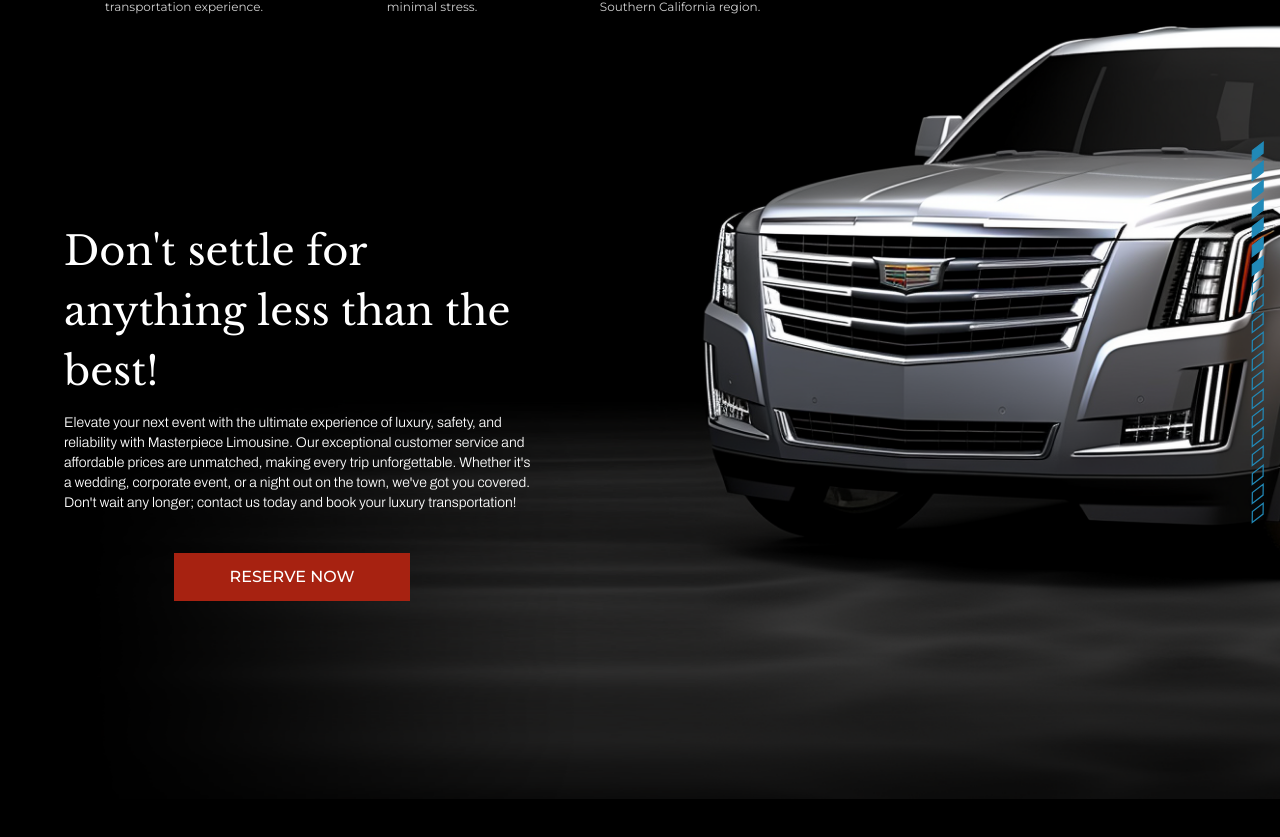
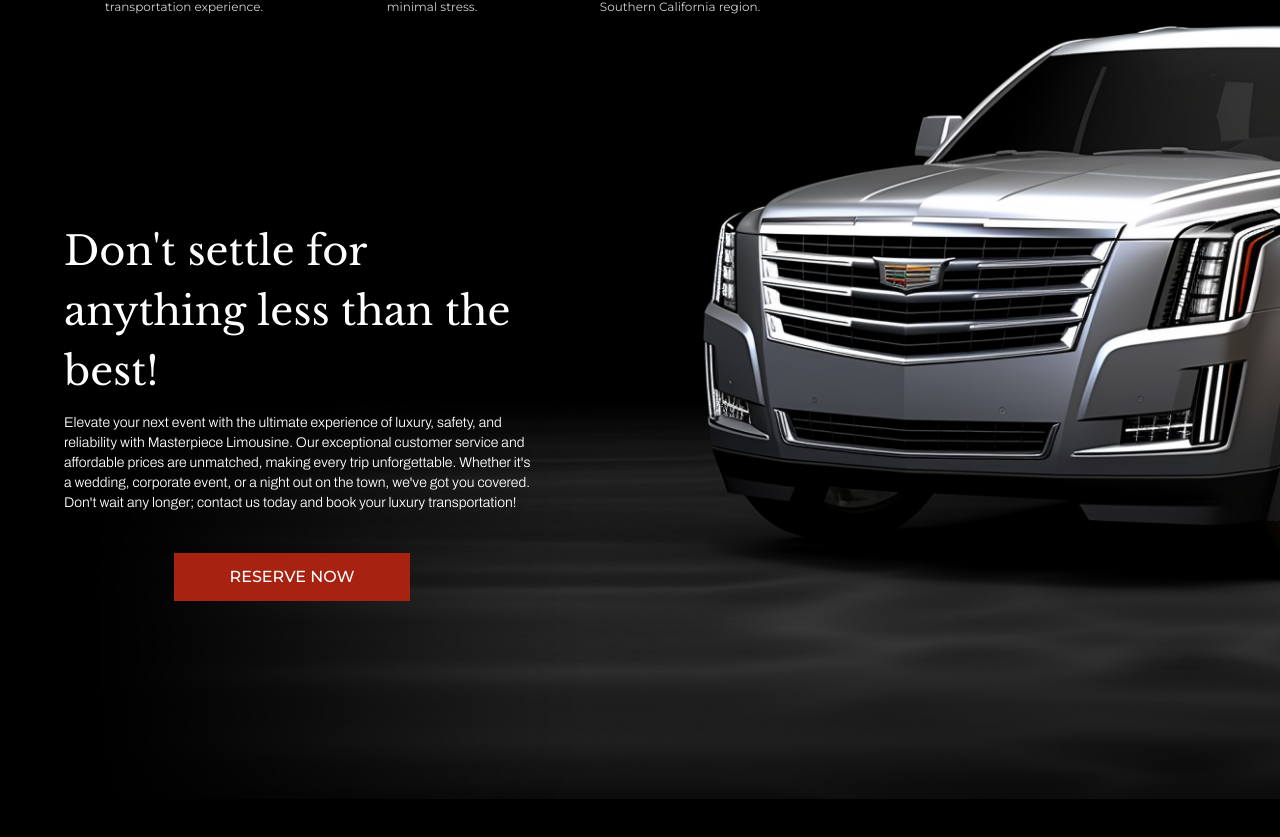
Before and after one commit to osmanaziz11/limo-dev, a Next.js app: page / in a window 1280 px wide. Shown: the part 1293-2130 px from the top of the page. Built offline with nearby package versions, Linux system fonts and the light colour scheme.

Commit message:
chore: home done

```diff
--- a/src/app/page.js
+++ b/src/app/page.js
@@ -27,7 +27,7 @@ function Home() {
         <CustomerService />
         <Polygons
           active={6}
-          classes={`absolute 2lg:right-4 sm:right-5 xxs:right-3 right-1  3xxlg:top-[50%] xl:top-[53%] 2lg:top-[58%] smMd:top-[60%] sm:top-[61%] xs:top-[65%] top-[68%] translate-y-[-50%] z-[2]  flex flex-col`}
+          classes={`absolute 2lg:right-4 sm:right-5 xxs:right-3 right-1  3xxlg:top-[50%] xl:top-[53%] 2lg:top-[58%] smMd:top-[60%] sm:top-[61%] xs:top-[65%] top-[68%] translate-y-[-50%] z-[2]  flex flex-col  md:hidden`}
         />
       </div>
 
--- a/src/components/common/Polygons.js
+++ b/src/components/common/Polygons.js
@@ -3,7 +3,7 @@ import React from "react";
 function Polygon({ isActive = false, top }) {
   return (
     <div
-      className={`relative h-[10px] xs:h-[11.5px]  sm:h-[14px] smMd:h-[18px] 2lg:h-[22px]  xxlg:h-[24px] 3xxlg:h-[34px] `}
+      className={`relative h-[10px] xs:h-[11.5px]  sm:h-[14px] md:hidden smMd:h-[18px] lg:block 2lg:h-[22px] xxlg:h-[24px] 3xxlg:h-[34px]`}
       style={{ top: `-${top}px` }}
     >
       <svg
--- a/src/style/global.css
+++ b/src/style/global.css
@@ -24,13 +24,14 @@
     gap: 10px;
   }
 
-  .customer-base{
+  .customer-base {
     display: grid;
-    grid-template-columns: repeat(auto-fill, minmax(217px, 1fr));
+    grid-template-columns: repeat(2, minmax(0, 1fr));
     justify-content: center;
     align-items: center;
     gap: 10px;
   }
+
 
   .test{
     display: grid;
```
